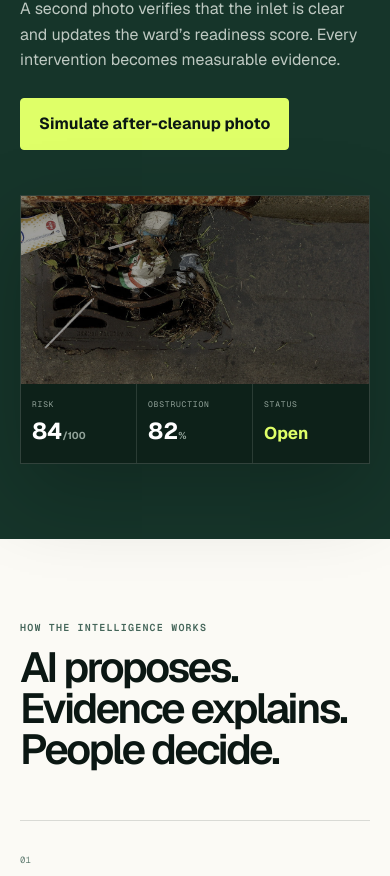
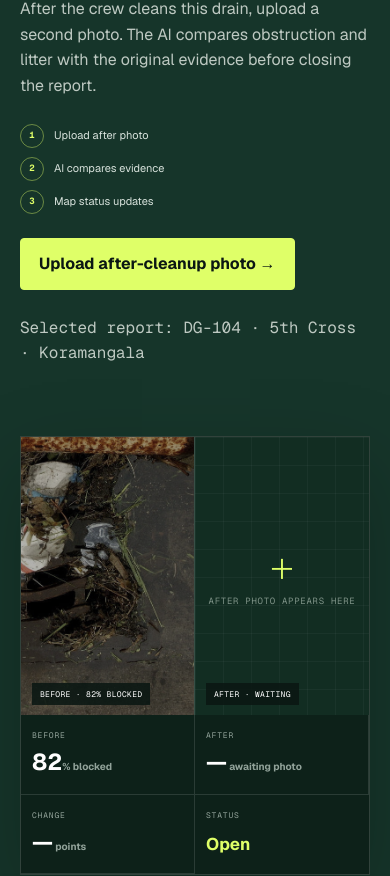
Before and after one commit to bhavyakeerthi3/drainguard-ai, a Next.js app: page / in a window 390 px wide. Shown: the part 4159-5035 px from the top of the page. Built offline with nearby package versions, Linux system fonts and the light colour scheme; no server answers.

Commit message:
Add real cleanup photo verification

```diff
--- a/app/globals.css
+++ b/app/globals.css
@@ -161,16 +161,27 @@ button { cursor: pointer; }
 
 .verification-section { padding: 110px 7vw; background: var(--forest); color: white; display: grid; grid-template-columns: .7fr 1.3fr; gap: 8vw; align-items: center; }
 .verification-copy .kicker { color: var(--lime); }.verification-copy > p { color: #bec9c2; margin: 25px 0; max-width: 480px; }.button-success { background: #bfecc7; border-color: #bfecc7; }
+.verify-flow { display: grid; gap: 9px; margin: 0 0 24px; }
+.verify-flow span { display: flex; align-items: center; gap: 10px; color: #d8e2dc; font-size: 11px; }
+.verify-flow b { width: 24px; height: 24px; display: grid; place-items: center; border: 1px solid rgba(223,255,104,.42); border-radius: 50%; color: var(--lime); font-family: var(--font-geist-mono); font-size: 9px; }
+.verification-message { min-height: 34px; margin: 14px 0 0; color: #aebdb5; font: 10px/1.55 var(--font-geist-mono); }
+.verification-message.passed { color: var(--lime); }.verification-message.review { color: #ffd27b; }
 .verification-card { background: #0d2119; border: 1px solid rgba(255,255,255,.15); box-shadow: 0 30px 80px rgba(0,0,0,.22); }
-.verify-visual { aspect-ratio: 1.85; position: relative; overflow: hidden; }
-.verify-visual img { width: 100%; height: 100%; object-fit: cover; display: block; filter: grayscale(.25) brightness(.62); transition: filter .5s; }
+.comparison-grid { display: grid; grid-template-columns: 1fr 1fr; aspect-ratio: 1.85; }
+.comparison-pane { position: relative; min-width: 0; overflow: hidden; background: #122d22; border-right: 1px solid rgba(255,255,255,.16); }
+.comparison-pane:last-child { border-right: 0; }
+.comparison-pane img { width: 100%; height: 100%; object-fit: cover; display: block; filter: saturate(.72) brightness(.7); transition: filter .5s; }
+.comparison-label { position: absolute; z-index: 3; left: 11px; bottom: 10px; padding: 6px 8px; background: rgba(11,23,19,.88); color: white; font: 8px var(--font-geist-mono); letter-spacing: .04em; text-transform: uppercase; }
+.after-placeholder { position: absolute; inset: 0; display: grid; place-content: center; justify-items: center; color: #7f9388; background-image: linear-gradient(rgba(255,255,255,.035) 1px, transparent 1px), linear-gradient(90deg, rgba(255,255,255,.035) 1px, transparent 1px); background-size: 28px 28px; }
+.after-placeholder span { font-size: 42px; line-height: 1; color: var(--lime); font-weight: 200; }.after-placeholder p { margin: 8px 0 0; font: 9px var(--font-geist-mono); text-transform: uppercase; letter-spacing: .08em; }
 .clean-mask { position: absolute; inset: 0; display: grid; place-items: center; background: linear-gradient(135deg, rgba(17,81,60,.15), rgba(223,255,104,.1)); opacity: 0; transition: opacity .4s; }
 .clean-mask span { background: var(--lime); color: var(--ink); padding: 8px 12px; font-family: var(--font-geist-mono); text-transform: uppercase; font-size: 9px; letter-spacing: .08em; }
-.verification-card.is-clean .verify-visual img { filter: saturate(.9) brightness(.9); }.verification-card.is-clean .clean-mask { opacity: 1; }
-.verify-stats { display: grid; grid-template-columns: repeat(3,1fr); }
+.verification-card.is-clean .after-pane img { filter: saturate(.9) brightness(.88); }.verification-card.is-clean .clean-mask { opacity: 1; }
+.verify-stats { display: grid; grid-template-columns: repeat(4,1fr); }
 .verify-stats > div { padding: 18px 20px; border-right: 1px solid rgba(255,255,255,.12); }.verify-stats > div:last-child { border: 0; }
 .verify-stats span { display: block; color: #92a39a; font-family: var(--font-geist-mono); text-transform: uppercase; font-size: 8px; letter-spacing: .1em; }
 .verify-stats strong { display: block; font-size: 28px; margin-top: 4px; }.verify-stats small { font-size: 10px; color: #92a39a; }.verify-stats .status-text { color: var(--lime); font-size: 17px; margin-top: 11px; }
+.verify-stats .status-text.needs-review { color: #ffd27b; }
 
 .method-section { background: var(--paper); }
 .method-head { max-width: 900px; margin-bottom: 50px; }.method-grid { display: grid; grid-template-columns: repeat(4,1fr); border-top: 1px solid var(--line); border-bottom: 1px solid var(--line); }
@@ -203,7 +214,7 @@ footer { min-height: 115px; padding: 25px 7vw; display: grid; grid-template-colu
   .inspection-shell { margin: 0 -8px; }.photo-stage { aspect-ratio: 1.15; }.photo-actions { flex-wrap: wrap; }.photo-actions .button { flex: 1; font-size: 11px; }.sample-link { width: 100%; margin: 2px 0; }
   .result-panel { min-width: 0; }.risk-score strong { font-size: 56px; }.map-canvas, .map-live-wrap { min-height: 390px; }.real-map { height: 390px; }
   .location-search { grid-template-columns: 1fr; }.location-search .button { width: 100%; }.location-search > p { grid-column: 1; }
-  .verification-section { gap: 45px; }.verify-stats > div { padding: 14px 11px; }.verify-stats strong { font-size: 23px; }
+  .verification-section { gap: 45px; }.comparison-grid { aspect-ratio: 1.25; }.verify-stats { grid-template-columns: repeat(2, 1fr); }.verify-stats > div { padding: 14px 11px; border-bottom: 1px solid rgba(255,255,255,.12); }.verify-stats strong { font-size: 23px; }
   .method-grid { grid-template-columns: 1fr; }.method-grid article, .method-grid article:not(:first-child) { padding: 25px 0; border-right: 0; border-bottom: 1px solid var(--line); min-height: auto; }.method-grid h3 { margin-top: 20px; }.responsibility-note { grid-template-columns: 1fr; gap: 9px; }
   footer { grid-template-columns: 1fr; gap: 15px; text-align: left; padding: 35px 20px; } footer > p { text-align: left; margin: 0; } footer > div:last-child { justify-content: flex-start; flex-direction: column; gap: 7px; }
   .report-modal { padding: 28px 20px; }.report-modal h2 { font-size: 38px; }.modal-actions { flex-direction: column; }
--- a/app/page.tsx
+++ b/app/page.tsx
@@ -16,6 +16,11 @@ type Analysis = {
   confidence: number;
   objects: Detection[];
   signal: string;
+};
+
+type VerificationResult = Analysis & {
+  reduction: number;
+  verified: boolean;
 };
 
 type Detector = {
@@ -188,14 +193,17 @@ export default function Home() {
   const [reportOpen, setReportOpen] = useState(false);
   const [copied, setCopied] = useState(false);
   const [cleaned, setCleaned] = useState(false);
+  const [verificationImageUrl, setVerificationImageUrl] = useState<string | null>(null);
+  const [verificationFileName, setVerificationFileName] = useState("");
+  const [verificationResult, setVerificationResult] = useState<VerificationResult | null>(null);
+  const [verificationStage, setVerificationStage] = useState<"idle" | "loading" | "detecting" | "done">("idle");
   const fileInput = useRef<HTMLInputElement>(null);
+  const verificationInput = useRef<HTMLInputElement>(null);
   const nextLocationId = useRef(105);
 
   const rainfall = mode === "surge" ? 64 : liveRain;
-  const risk = useMemo(
-    () => (cleaned ? scoreRisk(16, 9, rainfall) : scoreRisk(analysis.blockage, analysis.litter, rainfall)),
-    [analysis, cleaned, rainfall],
-  );
+  const effectiveAnalysis = cleaned && verificationResult ? verificationResult : analysis;
+  const risk = scoreRisk(effectiveAnalysis.blockage, effectiveAnalysis.litter, rainfall);
   const band = riskBand(risk);
   const sortedSites = useMemo(() => [...sites].sort((a, b) => b.risk - a.risk), [sites]);
 
@@ -222,6 +230,21 @@ export default function Home() {
     };
   }, [imageUrl]);
 
+  useEffect(() => {
+    return () => {
+      if (verificationImageUrl?.startsWith("blob:")) URL.revokeObjectURL(verificationImageUrl);
+    };
+  }, [verificationImageUrl]);
+
+  function selectSite(site: MapSite) {
+    setSelectedSite(site);
+    setVerificationImageUrl(null);
+    setVerificationFileName("");
+    setVerificationResult(null);
+    setVerificationStage("idle");
+    setCleaned(false);
+  }
+
   function chooseImage(event: ChangeEvent<HTMLInputElement>) {
     const file = event.target.files?.[0];
     if (!file) return;
@@ -230,9 +253,120 @@ export default function Home() {
     setImageUrl(nextUrl);
     setFileName(file.name);
     setAnalysis({ blockage: 0, litter: 0, confidence: 0, objects: [], signal: "Starting visual scan" });
+    setVerificationImageUrl(null);
+    setVerificationFileName("");
+    setVerificationResult(null);
+    setVerificationStage("idle");
     setCleaned(false);
     event.target.value = "";
     void runAnalysis(nextUrl);
+  }
+
+  function chooseVerificationImage(event: ChangeEvent<HTMLInputElement>) {
+    const file = event.target.files?.[0];
+    if (!file || !file.type.startsWith("image/")) return;
+    const nextUrl = URL.createObjectURL(file);
+    setVerificationImageUrl(nextUrl);
+    setVerificationFileName(file.name);
+    setVerificationResult(null);
+    setCleaned(false);
+    event.target.value = "";
+    void verifyCleanup(nextUrl);
+  }
+
+  async function verifyCleanup(source: string) {
+    const targetSiteId = selectedSite.id;
+    const beforeBlockage = analysis.blockage;
+    setVerificationStage("loading");
+    try {
+      const image = await loadImage(source);
+      const visual = extractVisualSignals(image);
+      const baseBlockage = clamp(Math.round(24 + visual.debrisTone * 64 + visual.texture * 88), 14, 94);
+      const baseLitter = clamp(Math.round(14 + visual.texture * 105), 8, 96);
+      setVerificationStage("detecting");
+
+      let predictions: Detection[] = [];
+      let modelUsed = false;
+      try {
+        const detector = await getDetector();
+        const raw = await detector.detect(image);
+        predictions = raw
+          .filter((item) => item.score >= 0.34)
+          .slice(0, 5)
+          .map((item) => ({
+            class: item.class,
+            score: item.score,
+            bbox: [
+              (item.bbox[0] / image.naturalWidth) * 100,
+              (item.bbox[1] / image.naturalHeight) * 100,
+              (item.bbox[2] / image.naturalWidth) * 100,
+              (item.bbox[3] / image.naturalHeight) * 100,
+            ],
+          }));
+        modelUsed = true;
+      } catch {
+        modelUsed = false;
+      }
+
+      const litterObjects = predictions.filter((item) =>
+        ["bottle", "cup", "book", "handbag", "backpack", "umbrella"].includes(item.class),
+      ).length;
+      const blockage = clamp(baseBlockage + litterObjects * 5, 14, 94);
+      const litter = clamp(baseLitter + litterObjects * 18, 8, 96);
+      const reduction = Math.max(0, beforeBlockage - blockage);
+      const verified = blockage <= 48 && litter <= 48 && reduction >= 15;
+      const confidence = clamp(Math.round((modelUsed ? 78 : 59) + Math.min(predictions.length, 4) * 3), 0, 94);
+      const result: VerificationResult = {
+        blockage,
+        litter,
+        confidence,
+        objects: predictions,
+        reduction,
+        verified,
+        signal: modelUsed ? "After-photo AI comparison" : "After-photo visual comparison",
+      };
+      setVerificationResult(result);
+      setCleaned(verified);
+
+      if (verified) {
+        const residualRisk = scoreRisk(blockage, litter, rainfall);
+        setSites((current) => current.map((site) => (
+          site.id === targetSiteId ? { ...site, risk: residualRisk, status: "Verified clear" } : site
+        )));
+        setSelectedSite((current) => (
+          current.id === targetSiteId ? { ...current, risk: residualRisk, status: "Verified clear" } : current
+        ));
+      } else {
+        const originalRisk = scoreRisk(analysis.blockage, analysis.litter, rainfall);
+        const originalStatus = actionForRisk(originalRisk);
+        setSites((current) => current.map((site) => (
+          site.id === targetSiteId ? { ...site, risk: originalRisk, status: originalStatus } : site
+        )));
+        setSelectedSite((current) => (
+          current.id === targetSiteId ? { ...current, risk: originalRisk, status: originalStatus } : current
+        ));
+      }
+      setVerificationStage("done");
+    } catch {
+      setVerificationResult({
+        blockage: analysis.blockage,
+        litter: analysis.litter,
+        confidence: 0,
+        objects: [],
+        reduction: 0,
+        verified: false,
+        signal: "Could not read the after photo",
+      });
+      const originalRisk = scoreRisk(analysis.blockage, analysis.litter, rainfall);
+      const originalStatus = actionForRisk(originalRisk);
+      setSites((current) => current.map((site) => (
+        site.id === targetSiteId ? { ...site, risk: originalRisk, status: originalStatus } : site
+      )));
+      setSelectedSite((current) => (
+        current.id === targetSiteId ? { ...current, risk: originalRisk, status: originalStatus } : current
+      ));
+      setVerificationStage("done");
+    }
   }
 
   async function runAnalysis(source = imageUrl) {
@@ -364,7 +498,7 @@ export default function Home() {
         lon: result.lon,
       };
       setSites((current) => [site, ...current]);
-      setSelectedSite(site);
+      selectSite(site);
       setLocationStatus(`Garbage marker added at ${site.place}.`);
     } catch {
       setLocationStatus("Could not reach the location service. Please try again.");
@@ -378,11 +512,15 @@ export default function Home() {
     setFileName("EGLE stormwater sample");
     setAnalysis(SAMPLE_ANALYSIS);
     setMode("surge");
+    setVerificationImageUrl(null);
+    setVerificationFileName("");
+    setVerificationResult(null);
+    setVerificationStage("idle");
     setCleaned(false);
     setStage("idle");
   }
 
-  const report = `DRAINGUARD FIELD BRIEF · ${selectedSite.id}\nPriority: ${band.label.toUpperCase()} (${risk}/100)\nLocation: ${selectedSite.place}\nObserved blockage: ${cleaned ? 16 : analysis.blockage}%\nLitter signal: ${cleaned ? 9 : analysis.litter}%\nRain scenario: ${rainfall.toFixed(1)} mm / 24h\n\nRecommended action: ${risk >= 80 ? "Dispatch a cleanup crew before the next rainfall window. Photograph the cleared inlet to close the task." : risk >= 60 ? "Inspect and clear within 24 hours." : "Monitor and re-check after rainfall."}\n\nThis is a prioritization aid, not a flood prediction or emergency alert.`;
+  const report = `DRAINGUARD FIELD BRIEF · ${selectedSite.id}\nPriority: ${band.label.toUpperCase()} (${risk}/100)\nLocation: ${selectedSite.place}\nObserved blockage: ${effectiveAnalysis.blockage}%\nLitter signal: ${effectiveAnalysis.litter}%\nVerification: ${cleaned ? `Passed · ${verificationResult?.reduction ?? 0} point obstruction reduction` : "Pending field evidence"}\nRain scenario: ${rainfall.toFixed(1)} mm / 24h\n\nRecommended action: ${cleaned ? "Cleanup verified from the after photo. Continue routine monitoring." : risk >= 80 ? "Dispatch a cleanup crew before the next rainfall window. Photograph the cleared inlet to close the task." : risk >= 60 ? "Inspect and clear within 24 hours." : "Monitor and re-check after rainfall."}\n\nThis is a prioritization aid, not a flood prediction or emergency alert.`;
 
   async function copyReport() {
     await navigator.clipboard.writeText(report);
@@ -492,7 +630,7 @@ export default function Home() {
             <div className="signal-list">
               <div className="signal-row">
                 <div><span className="signal-icon">◩</span><span>Drain obstruction<small>Visual occlusion estimate</small></span></div>
-                <strong>{cleaned ? 16 : analysis.blockage}%</strong>
+                <strong>{effectiveAnalysis.blockage}%</strong>
               </div>
               <div className="signal-row">
                 <div><span className="signal-icon">⌁</span><span>Rainfall exposure<small>{mode === "surge" ? "Demo monsoon scenario" : weatherStatus}</small></span></div>
@@ -500,7 +638,7 @@ export default function Home() {
               </div>
               <div className="signal-row">
                 <div><span className="signal-icon">◇</span><span>Litter signal<small>Objects + visual texture</small></span></div>
-                <strong>{cleaned ? 9 : analysis.litter}%</strong>
+                <strong>{effectiveAnalysis.litter}%</strong>
               </div>
             </div>
 
@@ -551,13 +689,13 @@ export default function Home() {
         <div className="queue-grid">
           <div className="map-card" aria-label="Priority map of inspected drains">
             <div className="map-top"><span>{selectedSite.place}</span><span>{sites.length} mapped reports</span></div>
-            <DrainMap sites={sites} selectedId={selectedSite.id} onSelect={setSelectedSite} />
+            <DrainMap sites={sites} selectedId={selectedSite.id} onSelect={selectSite} />
           </div>
 
           <div className="queue-card">
             <div className="queue-heading"><span>Cleanup queue</span><span>Sorted by risk</span></div>
             {sortedSites.map((site, index) => (
-              <button className={`queue-row ${selectedSite.id === site.id ? "active" : ""}`} key={site.id} onClick={() => setSelectedSite(site)}>
+              <button className={`queue-row ${selectedSite.id === site.id ? "active" : ""}`} key={site.id} onClick={() => selectSite(site)}>
                 <span className="queue-rank">{String(index + 1).padStart(2, "0")}</span>
                 <span className="queue-place"><strong>{site.place}</strong><small>{site.id} · {site.status}</small></span>
                 <span className={`queue-risk ${riskBand(site.risk).tone}`}>{site.risk}</span>
@@ -576,20 +714,47 @@ export default function Home() {
         <div className="verification-copy">
           <span className="kicker">03 · Verify</span>
           <h2>Close the loop,<br />not just the ticket.</h2>
-          <p>A second photo verifies that the inlet is clear and updates the ward’s readiness score. Every intervention becomes measurable evidence.</p>
-          <button className={`button ${cleaned ? "button-success" : ""}`} onClick={() => setCleaned((value) => !value)}>
-            {cleaned ? "✓ Cleanup verified" : "Simulate after-cleanup photo"}
+          <p>After the crew cleans this drain, upload a second photo. The AI compares obstruction and litter with the original evidence before closing the report.</p>
+          <div className="verify-flow" aria-label="Verification steps">
+            <span><b>1</b> Upload after photo</span>
+            <span><b>2</b> AI compares evidence</span>
+            <span><b>3</b> Map status updates</span>
+          </div>
+          <input ref={verificationInput} onChange={chooseVerificationImage} type="file" accept="image/*" hidden aria-label="Upload after-cleanup photo" />
+          <button
+            className={`button ${cleaned ? "button-success" : ""}`}
+            disabled={verificationStage === "loading" || verificationStage === "detecting"}
+            onClick={() => verificationInput.current?.click()}
+          >
+            {verificationStage === "loading" ? "Reading after photo…" : verificationStage === "detecting" ? "Comparing with AI…" : cleaned ? "✓ Verified · upload another" : "Upload after-cleanup photo →"}
           </button>
+          <p className={`verification-message ${verificationResult?.verified ? "passed" : verificationResult ? "review" : ""}`} aria-live="polite">
+            {!verificationResult && (verificationFileName ? `Analyzing ${verificationFileName}…` : `Selected report: ${selectedSite.id} · ${selectedSite.place}`)}
+            {verificationResult?.verified && `Verified: visible obstruction fell by ${verificationResult.reduction} points. ${selectedSite.id} is now marked clear.`}
+            {verificationResult && !verificationResult.verified && `Needs review: obstruction changed by ${verificationResult.reduction} points. Upload a clearer after photo showing the full drain inlet.`}
+          </p>
         </div>
         <div className={`verification-card ${cleaned ? "is-clean" : ""}`}>
-          <div className="verify-visual">
-            <NextImage src="/demo-drain.jpg" alt="Drain before cleanup" fill sizes="(max-width: 1000px) 100vw, 54vw" />
-            <div className="clean-mask"><span>Flow restored</span></div>
+          <div className="comparison-grid">
+            <div className="comparison-pane">
+              <NextImage src={imageUrl} alt="Drain before cleanup" fill sizes="(max-width: 1000px) 50vw, 27vw" unoptimized />
+              <span className="comparison-label">Before · {analysis.blockage}% blocked</span>
+            </div>
+            <div className={`comparison-pane after-pane ${verificationImageUrl ? "has-photo" : ""}`}>
+              {verificationImageUrl ? (
+                <NextImage src={verificationImageUrl} alt="Drain after cleanup" fill sizes="(max-width: 1000px) 50vw, 27vw" unoptimized />
+              ) : (
+                <div className="after-placeholder"><span>+</span><p>After photo appears here</p></div>
+              )}
+              <span className="comparison-label">After · {verificationResult ? `${verificationResult.blockage}% blocked` : "waiting"}</span>
+              {cleaned && <div className="clean-mask"><span>✓ Evidence passed</span></div>}
+            </div>
           </div>
           <div className="verify-stats">
-            <div><span>Risk</span><strong>{cleaned ? "23" : "84"}<small>/100</small></strong></div>
-            <div><span>Obstruction</span><strong>{cleaned ? "16" : "82"}<small>%</small></strong></div>
-            <div><span>Status</span><strong className="status-text">{cleaned ? "Clear" : "Open"}</strong></div>
+            <div><span>Before</span><strong>{analysis.blockage}<small>% blocked</small></strong></div>
+            <div><span>After</span><strong>{verificationResult?.blockage ?? "—"}<small>{verificationResult ? "% blocked" : " awaiting photo"}</small></strong></div>
+            <div><span>Change</span><strong>{verificationResult ? (verificationResult.reduction > 0 ? `−${verificationResult.reduction}` : "0") : "—"}<small> points</small></strong></div>
+            <div><span>Status</span><strong className={`status-text ${verificationResult && !cleaned ? "needs-review" : ""}`}>{cleaned ? "Verified" : verificationResult ? "Review" : "Open"}</strong></div>
           </div>
         </div>
       </section>
@@ -627,7 +792,7 @@ export default function Home() {
             <pre>{report}</pre>
             <div className="modal-actions">
               <button className="button" onClick={copyReport}>{copied ? "✓ Copied" : "Copy brief"}</button>
-              <button className="button button-outline" onClick={() => { setReportOpen(false); setCleaned(true); }}>Mark dispatched</button>
+              <button className="button button-outline" onClick={() => setReportOpen(false)}>Close</button>
             </div>
           </section>
         </div>
```
Also changed, not shown: app/DrainMap.tsx (+6 -5 lines), 1 other file (tests, documents, lock files or other folders).
